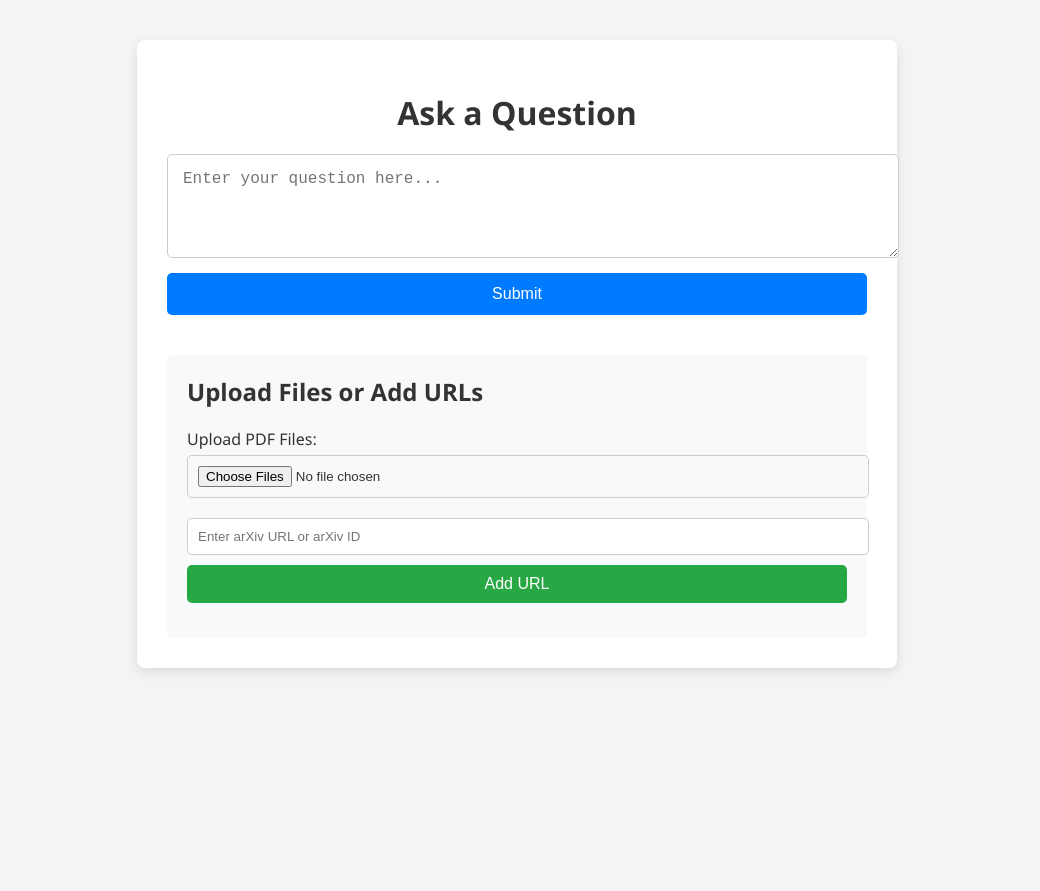
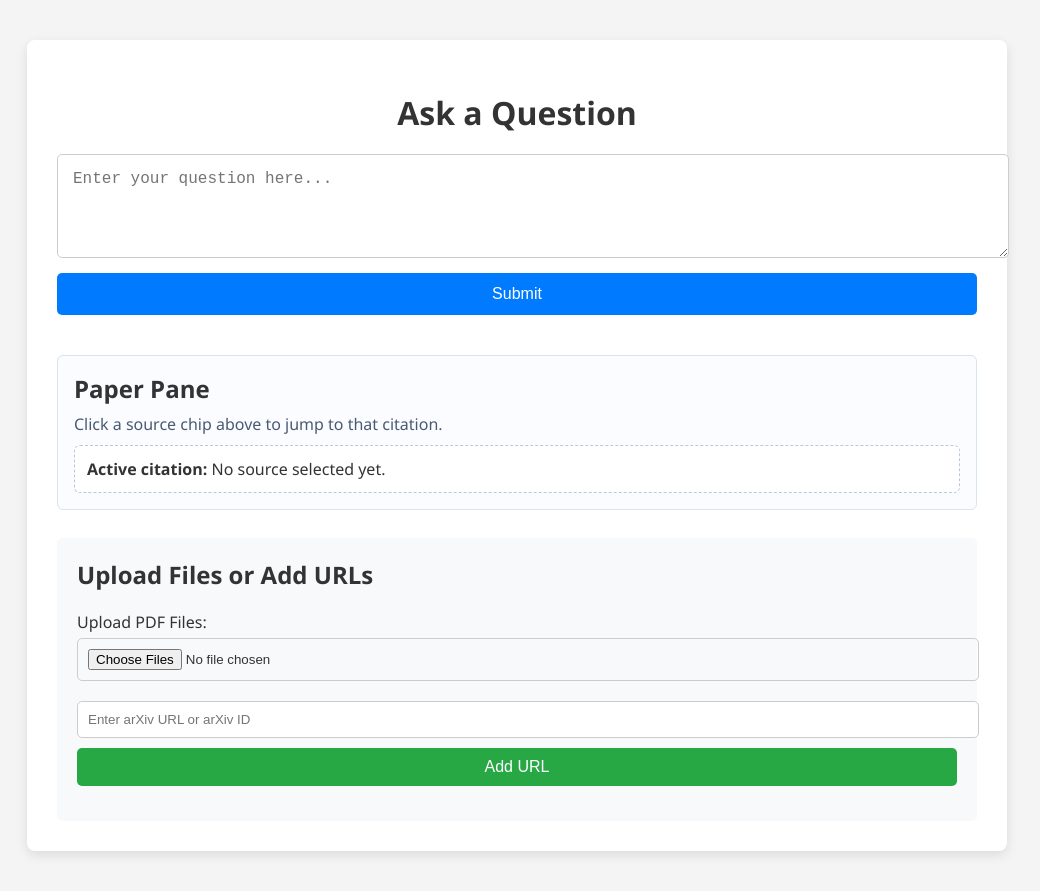
Before and after one commit to cybersamurai2410/adaptive-rag, a React (Create React App) app in the folder frontend/: page / in a window 1280 px wide. Shown: the whole page, without its empty margins (123-1163 px from the left). Before the commit the page ends 800 px from the top, so only its background shows below. Built offline with nearby package versions, Linux system fonts and the light colour scheme.

Commit message:
Add interactive citation chips and paper pane state sync

```diff
--- a/frontend/src/App.css
+++ b/frontend/src/App.css
@@ -48,7 +48,7 @@ body {
 
 /* Container */
 .App {
-  max-width: 700px;
+  max-width: 920px;
   margin: 40px auto;
   background: #fff;
   padding: 30px;
@@ -114,6 +114,73 @@ header h1 {
 
 .answer-section h2 {
   margin-top: 0;
+}
+
+.citations-section {
+  margin-top: 18px;
+}
+
+.citation-list {
+  list-style: none;
+  display: flex;
+  flex-wrap: wrap;
+  gap: 8px;
+  margin: 10px 0 0;
+  padding: 0;
+}
+
+.citation-chip {
+  border: 1px solid #91b4ff;
+  background: #f3f7ff;
+  color: #133f8a;
+  border-radius: 999px;
+  padding: 6px 12px;
+  cursor: pointer;
+  font-size: 0.9rem;
+}
+
+.citation-chip:hover {
+  background: #dfeaff;
+}
+
+.citation-chip.active {
+  background: #1f5fcc;
+  border-color: #1f5fcc;
+  color: #fff;
+}
+
+.paper-pane {
+  margin: 20px 0 28px;
+  border: 1px solid #dbe3ef;
+  border-radius: 6px;
+  padding: 16px;
+  background: #fafcff;
+}
+
+.paper-pane h2 {
+  margin: 0;
+}
+
+.paper-pane-caption {
+  margin: 8px 0 10px;
+  color: #4b5a71;
+}
+
+.paper-preview {
+  border: 1px dashed #b8c7db;
+  border-radius: 6px;
+  padding: 12px;
+  background: #fff;
+}
+
+.paper-preview.highlighted {
+  border: 2px solid #ffbf47;
+  background: #fff8e7;
+}
+
+.page-jump-message {
+  margin-top: 10px;
+  color: #4d3a00;
 }
 
 /* Upload Section */
--- a/frontend/src/App.js
+++ b/frontend/src/App.js
@@ -1,31 +1,105 @@
-// import logo from './logo.svg';
-// import './App.css';
+import React, { useMemo, useState } from "react";
+import "./App.css";
 
-// function App() {
-//   return (
-//     <div className="App">
-//       <header className="App-header">
-//         <img src={logo} className="App-logo" alt="logo" />
-//         <p>
-//           Edit <code>src/App.js</code> and save to reload.
-//         </p>
-//         <a
-//           className="App-link"
-//           href="https://reactjs.org"
-//           target="_blank"
-//           rel="noopener noreferrer"
-//         >
-//           Learn React
-//         </a>
-//       </header>
-//     </div>
-//   );
-// }
+const parseCitation = (citation, index) => {
+  const raw = typeof citation === "string" ? citation.trim() : String(citation ?? "").trim();
 
-// export default App;
+  const pattern = /(?<paperId>(?:\d{4}\.\d{4,5}(?:v\d+)?)|(?:[a-z-]+\/\d{7}(?:v\d+)?))(?:(?:\s|,)+p\.?\s*(?<page>\d+))?(?:\s*\[(?<label>[^\]]+)\])?/i;
+  const match = raw.match(pattern);
 
-import React, { useState } from "react";
-import "./App.css";
+  if (!match?.groups?.paperId) {
+    return {
+      id: `citation-${index}`,
+      raw,
+      paperId: "Unknown paper",
+      page: null,
+      label: "source",
+      display: raw || `Citation ${index + 1}`,
+    };
+  }
+
+  const paperId = match.groups.paperId;
+  const page = match.groups.page ? Number.parseInt(match.groups.page, 10) : null;
+  const label = match.groups.label || "source";
+
+  return {
+    id: `citation-${index}`,
+    raw,
+    paperId,
+    page: Number.isNaN(page) ? null : page,
+    label,
+    display: `${paperId}${page ? ` · p.${page}` : ""}`,
+  };
+};
+
+function ChatPane({
+  loading,
+  answer,
+  citations,
+  activeCitation,
+  onCitationClick,
+}) {
+  if (loading) {
+    return <p className="loading">Loading...</p>;
+  }
+
+  if (!answer) {
+    return null;
+  }
+
+  return (
+    <div className="answer-section">
+      <h2>Answer:</h2>
+      <p>{answer}</p>
+
+      {citations.length > 0 && (
+        <div className="citations-section">
+          <h3>Sources</h3>
+          <ul className="citation-list">
+            {citations.map((citation) => {
+              const isActive = activeCitation?.id === citation.id;
+              return (
+                <li key={citation.id}>
+                  <button
+                    type="button"
+                    className={`citation-chip ${isActive ? "active" : ""}`}
+                    onClick={() => onCitationClick(citation)}
+                    title={citation.raw}
+                  >
+                    {citation.display}
+                  </button>
+                </li>
+              );
+            })}
+          </ul>
+        </div>
+      )}
+    </div>
+  );
+}
+
+function PaperPane({ activeCitation, activePage }) {
+  const selectedText = activeCitation
+    ? `${activeCitation.paperId}${activePage ? ` · page ${activePage}` : ""}`
+    : "No source selected yet.";
+
+  return (
+    <section className="paper-pane">
+      <h2>Paper Pane</h2>
+      <p className="paper-pane-caption">
+        Click a source chip above to jump to that citation.
+      </p>
+      <div className={`paper-preview ${activeCitation ? "highlighted" : ""}`}>
+        <strong>Active citation:</strong> {selectedText}
+      </div>
+      {activePage && (
+        <p className="page-jump-message">
+          Jumped to page <strong>{activePage}</strong>. Page-level highlight enabled.
+        </p>
+      )}
+    </section>
+  );
+}
 
 function App() {
   const [question, setQuestion] = useState("");
@@ -36,12 +110,29 @@ function App() {
   const [processing, setProcessing] = useState(false);
   const [processMessage, setProcessMessage] = useState("");
   const [uploadFeedback, setUploadFeedback] = useState("");
+  const [rawCitations, setRawCitations] = useState([]);
+
+  const [activeCitation, setActiveCitation] = useState(null);
+  const [activePage, setActivePage] = useState(null);
+
+  const parsedCitations = useMemo(
+    () => rawCitations.map((citation, index) => parseCitation(citation, index)),
+    [rawCitations]
+  );
+
+  const handleCitationClick = (citation) => {
+    setActiveCitation(citation);
+    setActivePage(citation.page ?? null);
+  };
 
   const handleQuestionSubmit = async (e) => {
     e.preventDefault();
     if (!question.trim()) return;
     setLoading(true);
     setAnswer("");
+    setRawCitations([]);
+    setActiveCitation(null);
+    setActivePage(null);
 
     try {
       const response = await fetch("http://127.0.0.1:5000/ask", {
@@ -50,9 +141,11 @@ function App() {
         body: JSON.stringify({ question }),
       });
       const data = await response.json();
-      setAnswer(data.answer);
+      setAnswer(data.answer || "");
+      setRawCitations(Array.isArray(data.citations) ? data.citations : []);
     } catch (err) {
       setAnswer("Error fetching answer. Please try again.");
+      setRawCitations([]);
     }
 
     setLoading(false);
@@ -107,7 +200,6 @@ function App() {
     setUrlInput("");
   };
 
-// Function to send files & URLs to Flask API
   const handleProcessData = async () => {
     if (uploads.length === 0) {
       setProcessMessage("No files or URLs to process.");
@@ -117,13 +209,12 @@ const handleProcessData = async () => {
     setProcessing(true);
     setProcessMessage("");
 
-  // Prepare form data
     const formData = new FormData();
     uploads.forEach((item) => {
       if (item.type === "url") {
         formData.append("arxiv_ids", item.name);
       } else if (item.type === "file") {
-          formData.append("files", item.file);  // File object
+        formData.append("files", item.file);
       }
     });
 
@@ -166,14 +257,16 @@ const handleProcessData = async () => {
           </button>
         </form>
 
-        {loading && <p className="loading">Loading...</p>}
-        {answer && (
-          <div className="answer-section">
-            <h2>Answer:</h2>
-            <p>{answer}</p>
-          </div>
-        )}
+        <ChatPane
+          loading={loading}
+          answer={answer}
+          citations={parsedCitations}
+          activeCitation={activeCitation}
+          onCitationClick={handleCitationClick}
+        />
       </section>
+
+      <PaperPane activeCitation={activeCitation} activePage={activePage} />
 
       <section className="upload-section">
         <h2>Upload Files or Add URLs</h2>
@@ -218,7 +311,11 @@ const handleProcessData = async () => {
           </section>
 
           <div className="process-section">
-          <button onClick={handleProcessData} className="process-button" disabled={processing}>
+            <button
+              onClick={handleProcessData}
+              className="process-button"
+              disabled={processing}
+            >
               {processing ? "Processing..." : "Process Data"}
             </button>
             {processMessage && <p className="process-message">{processMessage}</p>}
```
Also changed, not shown: 1 other file (tests, documents, lock files or other folders). Lines whose indentation alone changed are shown as unchanged.
